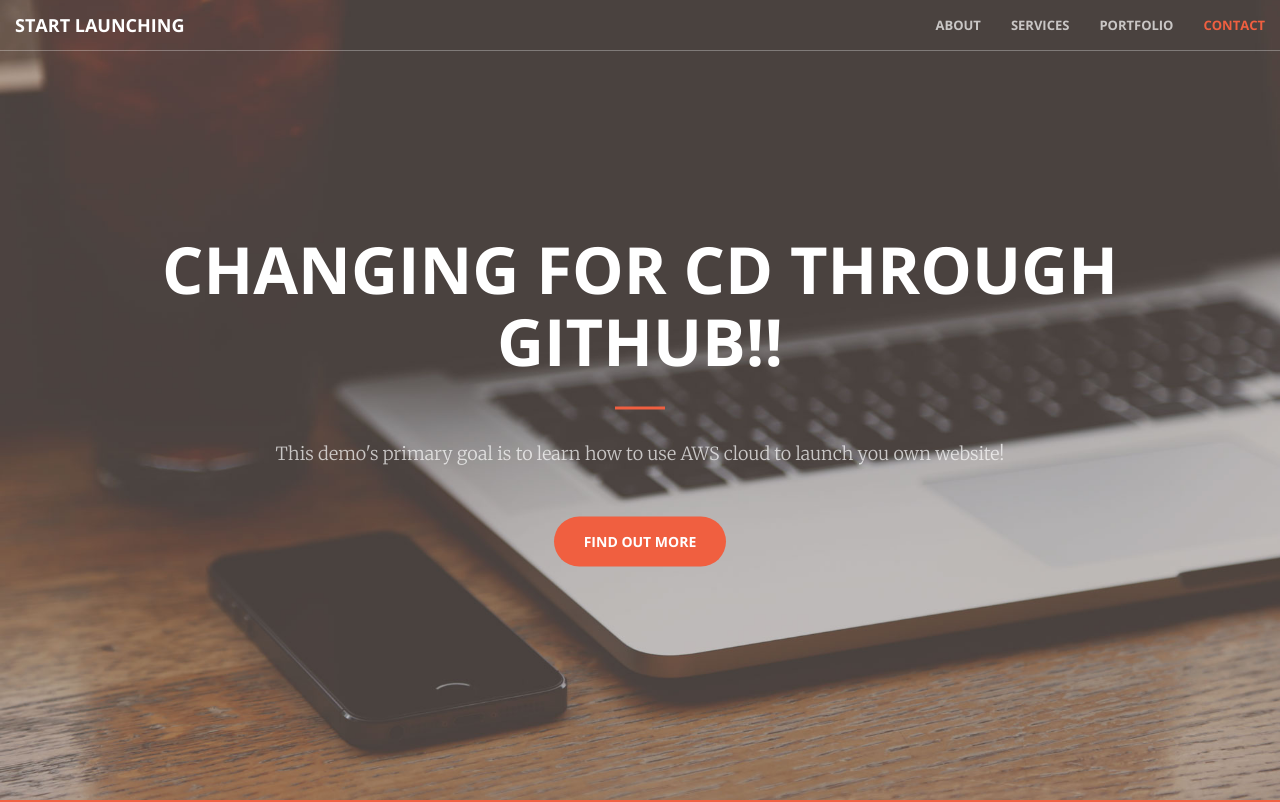
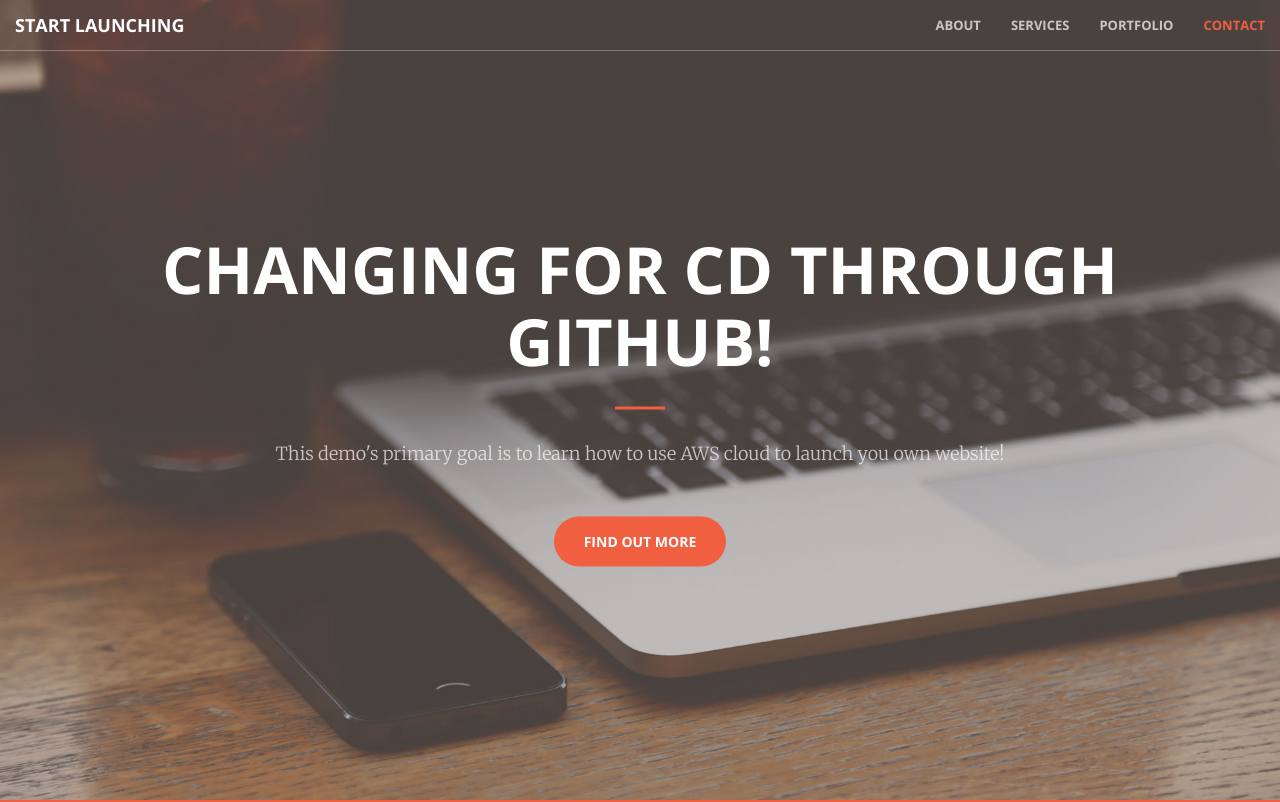
Before and after one commit to mahirahsamah/csce412-project3, a plain HTML site: page index.html in a window 1280 px wide. Shown: the top 802 px of the page. Drawn offline with nearby package versions, Linux system fonts and the light colour scheme.

Commit message:
made a change

```diff
--- a/index.html
+++ b/index.html
@@ -74,7 +74,7 @@
     <header>
         <div class="header-content">
             <div class="header-content-inner">
-                <h1>Changing for CD through GitHub!!</h1>
+                <h1>Changing for CD through GitHub!</h1>
                 <hr>
                 <p>This demo's primary goal is to learn how to use AWS cloud to launch you own website!</p>
                 <a href="#about" class="btn btn-primary btn-xl page-scroll">Find Out More</a>
```
